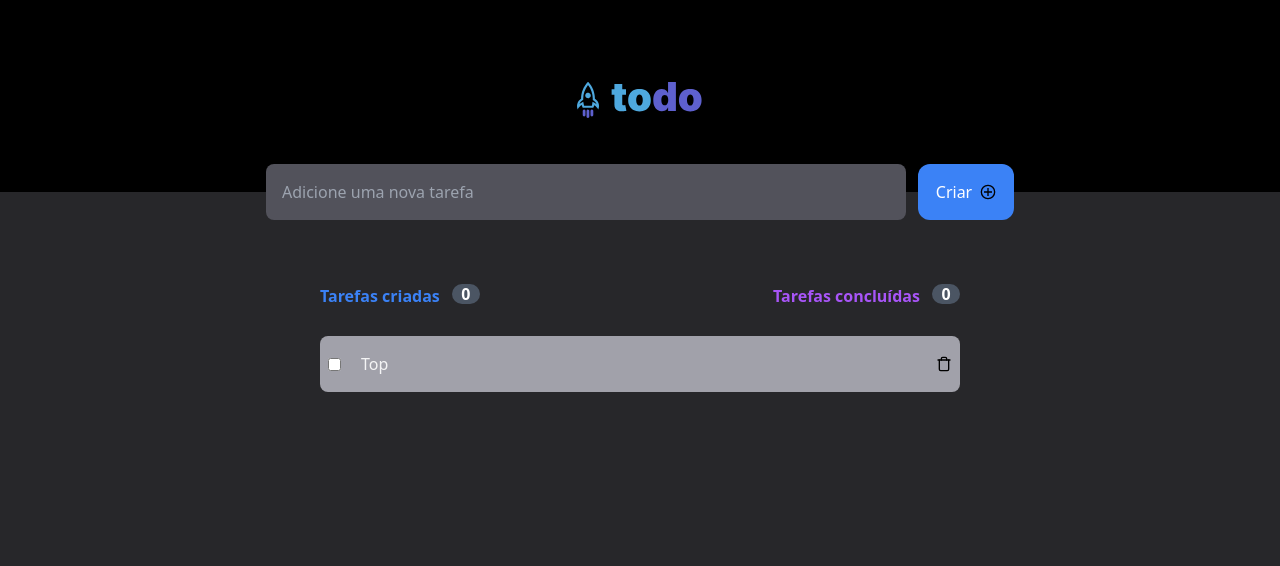
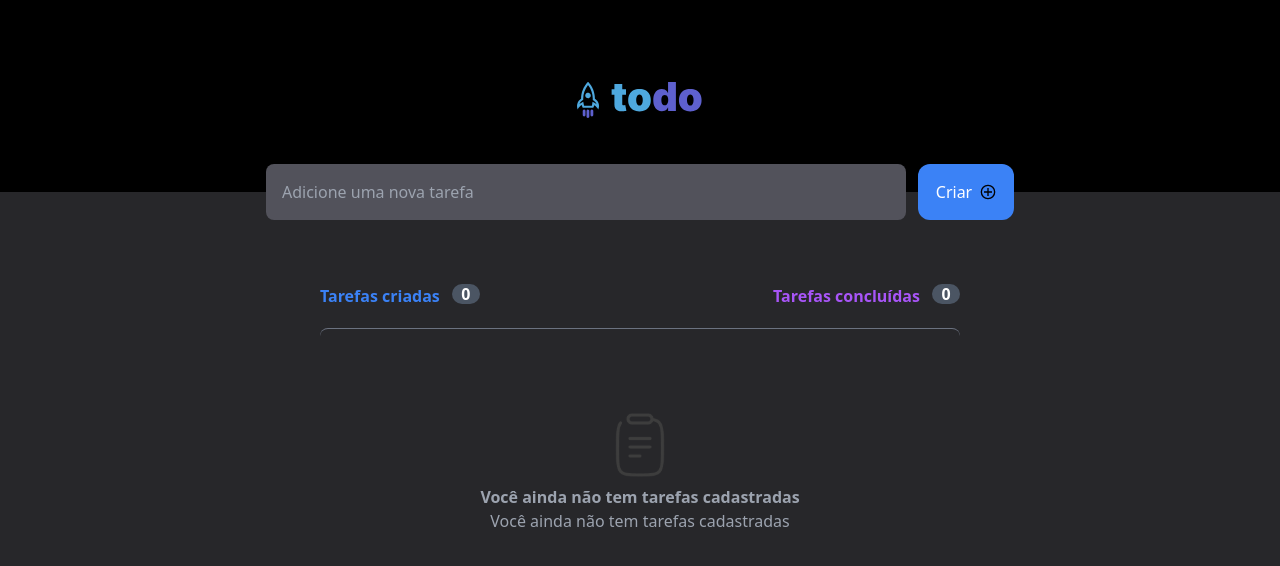
Before and after one commit to alysonbarreto02/to-do, a Next.js app: page / in a window 1280 px wide. Shown: the top 566 px of the page. Built offline with nearby package versions, Linux system fonts and the light colour scheme.

Commit message:
tasknoexist implementado

```diff
--- a/src/components/AddTask/AddTask.tsx
+++ b/src/components/AddTask/AddTask.tsx
@@ -2,11 +2,12 @@ import { useState } from "react";
 import { GrAddCircle } from "react-icons/gr";
 import CreatedTasks from "../ZoneTask/CreatedTasks";
 import Task from "../ZoneTask/Task";
+import TaksNoExists from "../ZoneTask/TasksNoExists";
 
 
 export default function AddTask() {
 
-    const [moreTask, setMoreTask] = useState(["Top"])
+    const [moreTask, setMoreTask] = useState([])
 
     function showMoreTaks(e) {
         e.preventDefault()
@@ -23,10 +24,11 @@ export default function AddTask() {
     }
 
     return (
+        <>
             <div className="flex-col justify-center items-center -mt-7">
                 <div className="flex w-full justify-center">
                     <form onSubmit={showMoreTaks} className="flex w-full justify-center">
-                    <input value={newTask} onChange={changeNewTask} type="text" placeholder="Adicione uma nova tarefa" className="text-white px-4 w-2/4 h-14 bg-zinc-600 rounded-lg" />
+                        <input required value={newTask} onChange={changeNewTask} type="text" placeholder="Adicione uma nova tarefa" className="text-white px-4 w-2/4 h-14 bg-zinc-600 rounded-lg" />
                         <button className="flex  justify-center items-center bg-blue-500 w-24 h-14 ml-3 rounded-xl text-white font-medium">Criar <div className="ml-2"><GrAddCircle /></div> </button>
                     </form>
                 </div>
@@ -43,5 +45,10 @@ export default function AddTask() {
                 }
                 )}
             </div>
+            <div className="flex-col justify-center items-center mt-64">
+                {moreTask.length === 0 &&
+                    <TaksNoExists />}
+            </div>
+        </>
     )
 }
```
Lines whose indentation alone changed are shown as unchanged.
